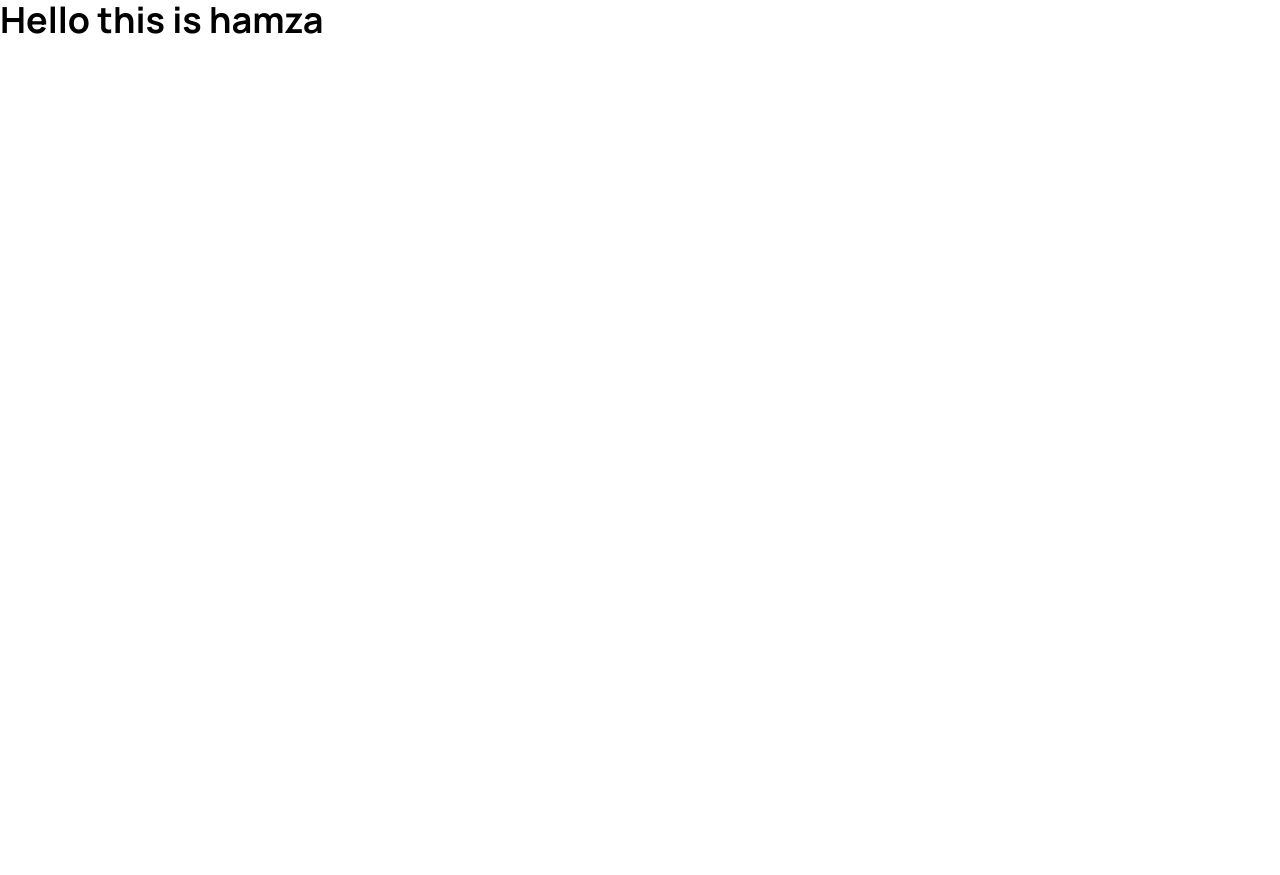
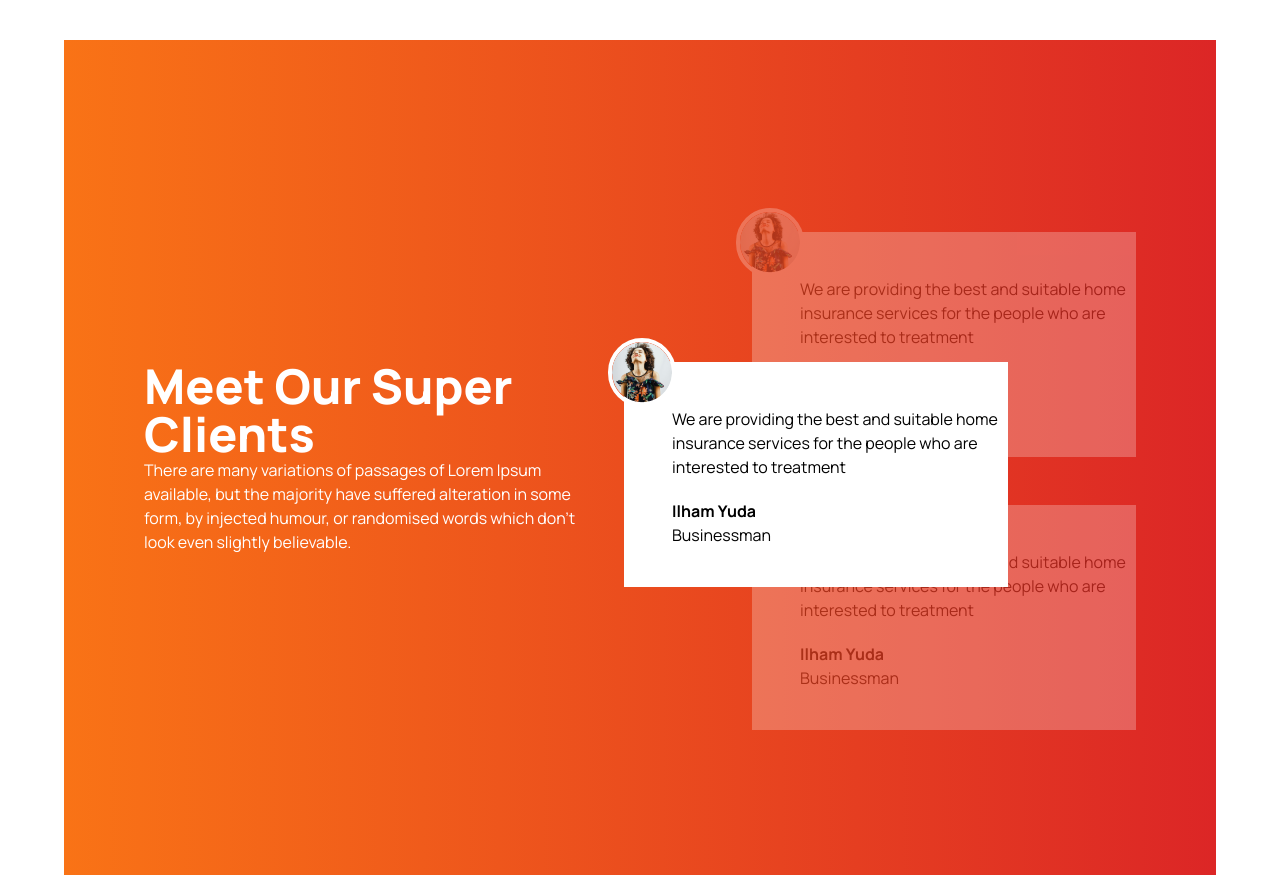
Before and after one commit to mdmahamudullah/tea-house-Tailwind, a plain HTML site: page index.html in a window 1280 px wide. Before the commit the page ends 800 px from the top, so only its background shows below. Drawn offline with nearby package versions, Linux system fonts and the light colour scheme.

Commit message:
add a complex section

```diff
--- a/index.html
+++ b/index.html
@@ -23,10 +23,60 @@
     </script>
 </head>
 
-<body>
-    <SECtion>
-        <div class="text-4xl font-bold font-manrope"> Hello this is hamza</div>
-    </SECtion>
+<body class="font-manrope">
+
+    <main>
+        <SECtion>
+            <div class=" w-full max-w-6xl  bg-gradient-to-r from-orange-500 to-red-600 mx-auto mt-10">
+                <div class="lg:flex p-20 justify-between items-center">
+                    <div>
+                        <h1 class="text-5xl font-extrabold text-white"> Meet Our Super<br>Clients</h1>
+                        <p class=" font-normal text-white max-w-md">There are many variations of passages of Lorem Ipsum
+                            available, but the majority have suffered alteration in some form, by injected humour, or
+                            randomised words which don't look even slightly believable. </p>
+                    </div>
+                    <!-- ......cards start ...-->
+                    <div >
+                        <!-- ......cards 1 ...-->
+                        <div >
+                            <div class="bg-white  w-full max-w-sm pl-12 pt-10 pb-10 opacity-25  relative top-28">
+                                <img class="relative -top-16 -left-16 rounded-full border-4 border-white "
+                                    src="images/client.png" alt="">
+                                <p class="-mt-16">We are providing the best and suitable home insurance services for the
+                                    people who are interested to treatment</p>
+                                <h3 class="mt-5 font-bold"> Ilham Yuda</h3>
+                                <p>Businessman</p>
+                            </div>
+                        </div>
+                        <!-- ......cards 2 ...-->
+                        <div>
+                            <div class="bg-white  w-full max-w-sm pl-12 pt-10 pb-10 opacity-25 relative top-40">
+                                <img class="relative -top-16 -left-16 rounded-full border-4 border-white "
+                                    src="images/client.png" alt="">
+                                <p class="-mt-16">We are providing the best and suitable home insurance services for the
+                                    people who are interested to treatment</p>
+                                <h3 class="mt-5 font-bold"> Ilham Yuda</h3>
+                                <p>Businessman</p>
+                            </div>
+                        </div>
+                        <!-- ......cards 3 ...-->
+                        <div>
+                            <div class="bg-white  w-full max-w-sm pl-12 pt-10 pb-10  relative xl:-left-32 bottom-52">
+                                <img class="relative -top-16 -left-16 rounded-full border-4 border-white "
+                                    src="images/client.png" alt="">
+                                <p class="-mt-16">We are providing the best and suitable home insurance services for the
+                                    people who are interested to treatment</p>
+                                <h3 class="mt-5 font-bold"> Ilham Yuda</h3>
+                                <p>Businessman</p>
+                            </div>
+                        </div>
+                    </div>
+                    <!-- card End -->
+                </div>
+            </div>
+        </SECtion>
+    </main>
+
 
 </body>
 
```
